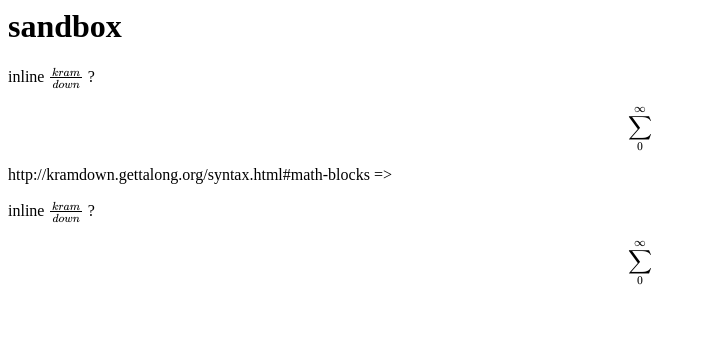
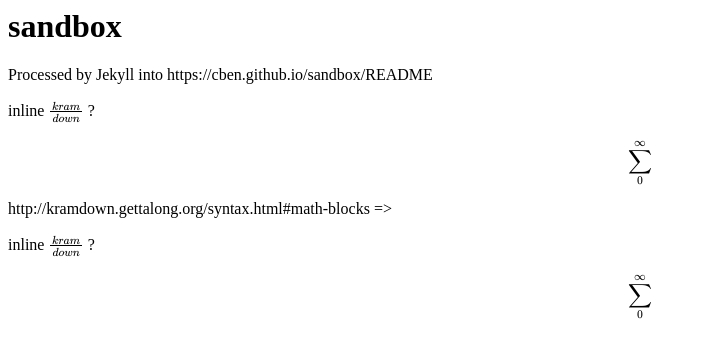
Before and after one commit to cben/sandbox, a Jekyll site: the page built from README.md, in a window 1280 px wide. Shown: the top 358 px of the page, without its empty margins (0-706 px from the left). Built offline with Jekyll 4.4.1, drawn with Linux system fonts in a browser that asks for light colours; formulas are drawn with MathJax 3.

Commit message:
Attempt site-wide layout config.
https://github.com/jekyll/jekyll/pull/2205
probably not in github pages yet?

```diff
--- a/README.md
+++ b/README.md
@@ -1,10 +1,10 @@
 ---
-title: Title
-layout: default
 ---
 
 sandbox
 =======
+
+Processed by Jekyll into https://cben.github.io/sandbox/README
 
 inline \\( \frac{kram}{down} \\) ?
 
--- a/_config.yml
+++ b/_config.yml
@@ -1,2 +1,8 @@
 # https://christopherpoole.github.io/using-mathjax-on-github-pages/
 markdown: kramdown
+
+defaults:
+  - scope:
+      path: ""  # all files
+    values:
+      layout: "default"
```
